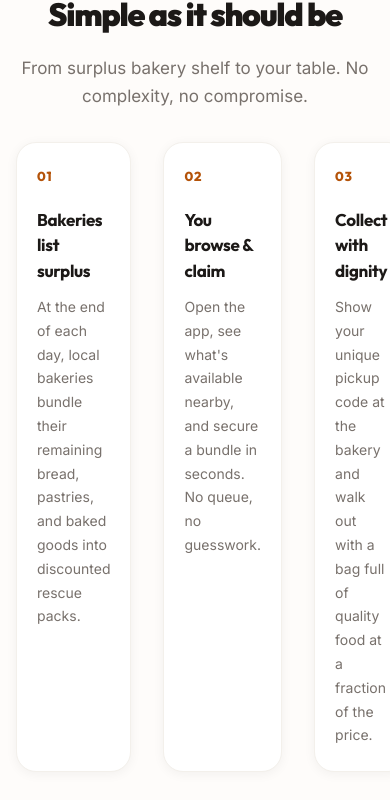
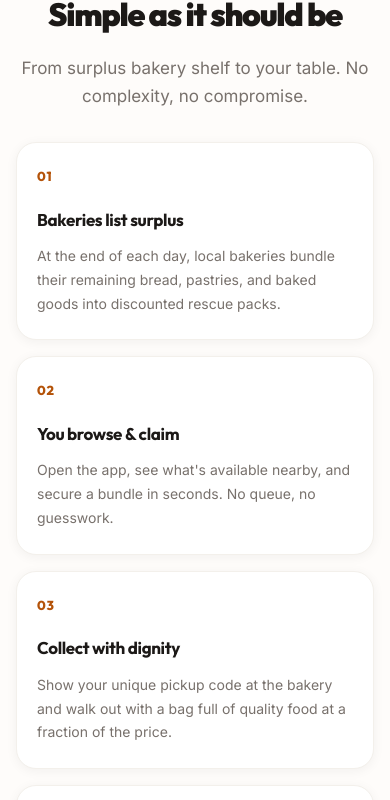
Before and after one commit to brentinomuller615-collab/very-last-bite, a Next.js app: page / in a window 390 px wide. Shown: the part 1389-2189 px from the top of the page. Built offline with nearby package versions, Linux system fonts and the light colour scheme; no server answers.

Commit message:
Refine mobile homepage grid structure and card layout

```diff
--- a/src/app/globals.css
+++ b/src/app/globals.css
@@ -577,14 +577,16 @@ body {
     margin: 0 auto;
   }
 
+  /* How It Works: Clean 2x2 grid on mobile/tablet */
   .lp-steps-grid {
-    grid-template-columns: repeat(2, 1fr);
-    gap: 20px;
+    grid-template-columns: repeat(2, 1fr) !important;
+    gap: 20px !important;
   }
 
+  /* Why Join Now: Clean 2-column wrapping grid */
   .lp-benefits-grid {
-    grid-template-columns: repeat(2, 1fr);
-    gap: 16px;
+    grid-template-columns: repeat(2, 1fr) !important;
+    gap: 20px !important;
   }
 
   .lp-mission-grid {
@@ -604,12 +606,14 @@ body {
   }
 }
 
-@media (max-width: 560px) {
+@media (max-width: 480px) {
   .lp-steps-grid {
-    grid-template-columns: 1fr;
+    grid-template-columns: 1fr !important;
+    gap: 16px !important;
   }
 
   .lp-benefits-grid {
-    grid-template-columns: 1fr;
+    grid-template-columns: 1fr !important;
+    gap: 16px !important;
   }
 }
```
